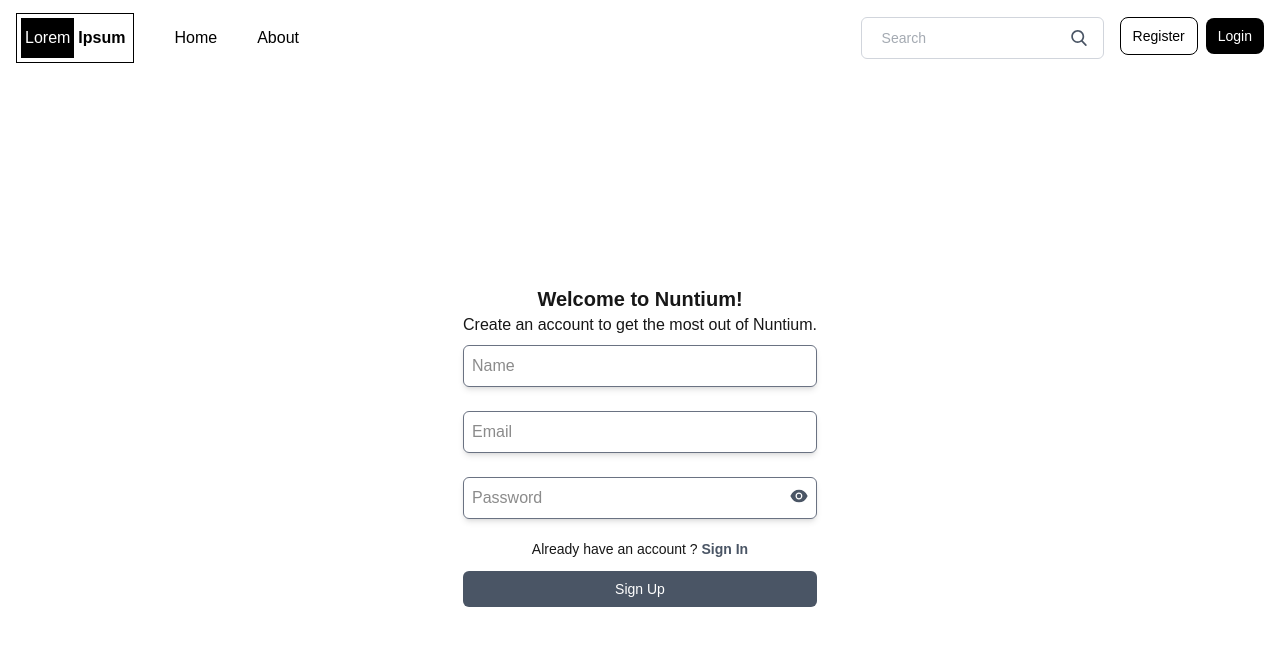
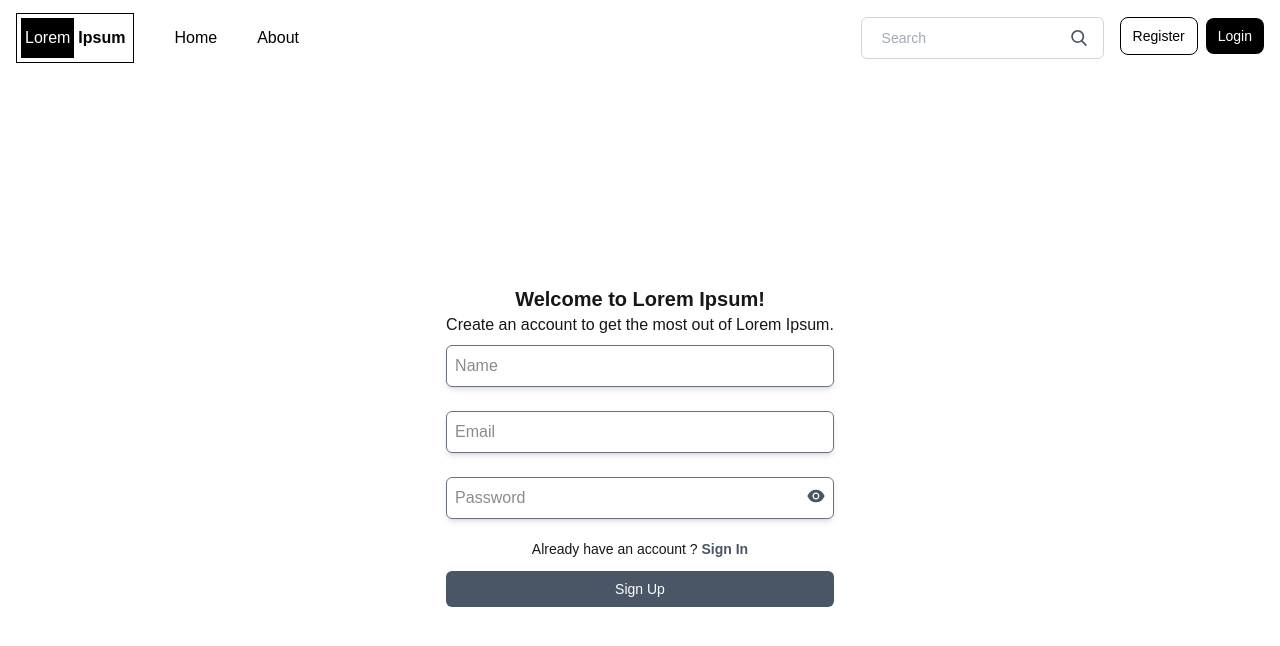
Before and after one commit to ikhsanfrcn/nextjs-blog, a Next.js app: page /register in a window 1280 px wide. Shown: the top 646 px of the page. Built offline with nearby package versions, Linux system fonts and the light colour scheme; no server answers.

Commit message:
some updates

```diff
--- a/src/app/blog/[id]/page.tsx
+++ b/src/app/blog/[id]/page.tsx
@@ -1,5 +1,7 @@
 import { iBlog } from "@/type";
 import { BlogPost } from "../_components/organisms/BlogPost";
+
+const siteUrl = process.env.NEXT_PUBLIC_SITE_URL || "http://nextjs-loremipsum.vercel.app";
 
 async function getBlogData(id: string): Promise<iBlog> {
   const res = await fetch(
@@ -17,7 +19,6 @@ export async function generateMetadata({ params }: { params: Promise<{ id: strin
   const { id } = await params;
   const data = await getBlogData(id);
 
-  const siteUrl = process.env.NEXT_PUBLIC_SITE_URL || "http://nuntium-phi.vercel.app";
   const currentUrl = `${siteUrl}/blog/${id}`;
 
   return {
@@ -49,7 +50,6 @@ export default async function Page({ params }: { params: Promise<{ id: string }>
   const { id } = await params;
   const data = await getBlogData(id);
 
-  const siteUrl = process.env.NEXT_PUBLIC_SITE_URL || "http://nuntium-phi.vercel.app";
   const currentUrl = `${siteUrl}/blog/${id}`;
 
   const shareLinks = {
--- a/src/app/layout.tsx
+++ b/src/app/layout.tsx
@@ -16,7 +16,7 @@ const geistMono = Geist_Mono({
 });
 
 export const metadata: Metadata = {
-  title: "nuntium - News App",
+  title: "Lorem Ipsum - Blog App",
   description: "A publishing company that focuses on the essentials.",
 };
 
--- a/src/app/login/_components/LoginSection.tsx
+++ b/src/app/login/_components/LoginSection.tsx
@@ -5,7 +5,7 @@ export default function LoginSection() {
     <div className="flex justify-center items-center min-h-[calc(100vh-60px)]">
         <div className="text-center">
           <p className="text-xl font-bold">Welcome Back!</p>
-          <p>Sign in to get the most out of nuntium.</p>
+          <p>Sign in to get the most out of Lorem Ipsum.</p>
           <LoginForm />
         </div>
     </div>
--- a/src/app/register/_components/RegisterSection.tsx
+++ b/src/app/register/_components/RegisterSection.tsx
@@ -6,8 +6,8 @@ export default function RegisterSection() {
   return (
     <div className="flex justify-center items-center min-h-[calc(100vh-60px)]">
       <div className="text-center">
-        <p className="text-xl font-bold">Welcome to Nuntium!</p>
-        <p>Create an account to get the most out of Nuntium.</p>
+        <p className="text-xl font-bold">Welcome to Lorem Ipsum!</p>
+        <p>Create an account to get the most out of Lorem Ipsum.</p>
         <RegisterForm />
       </div>
     </div>
```
